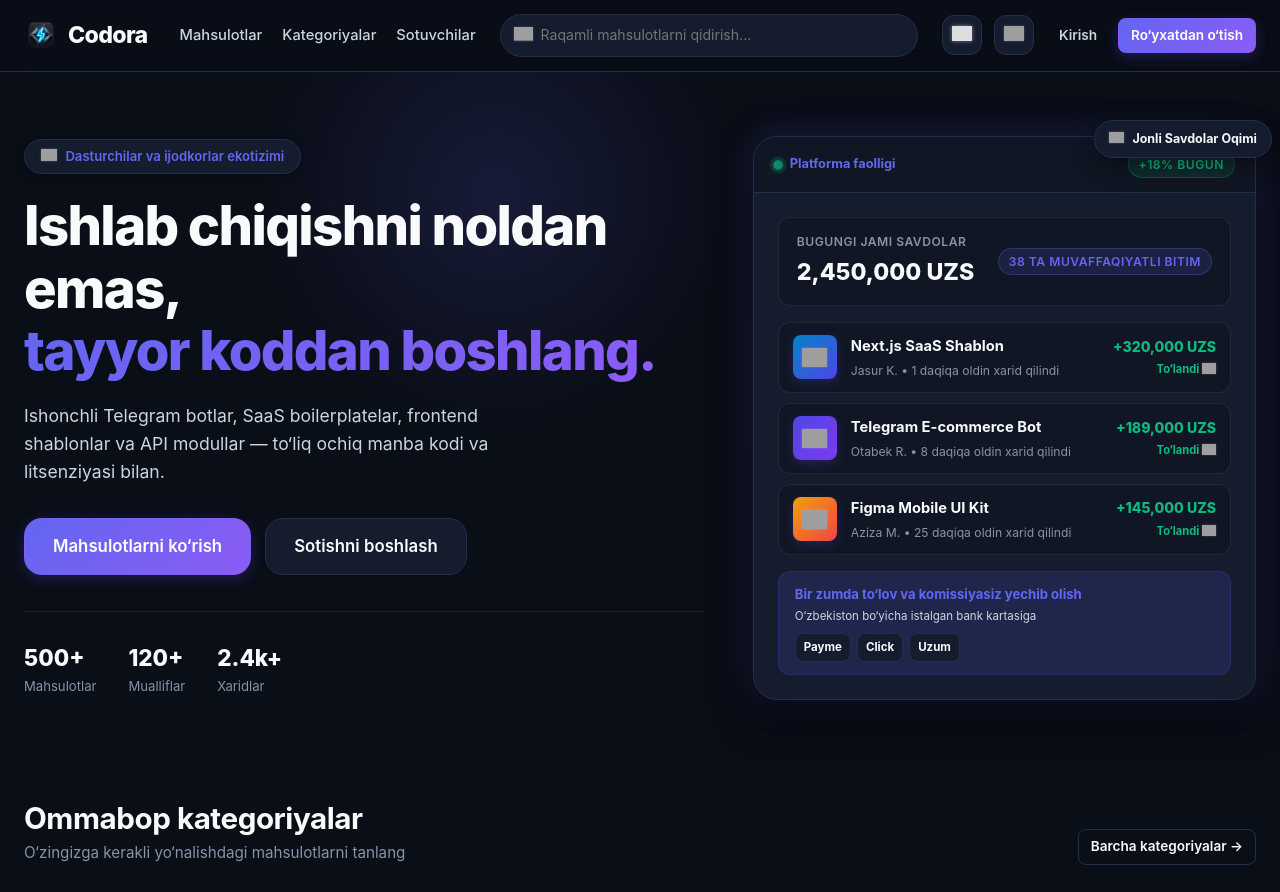
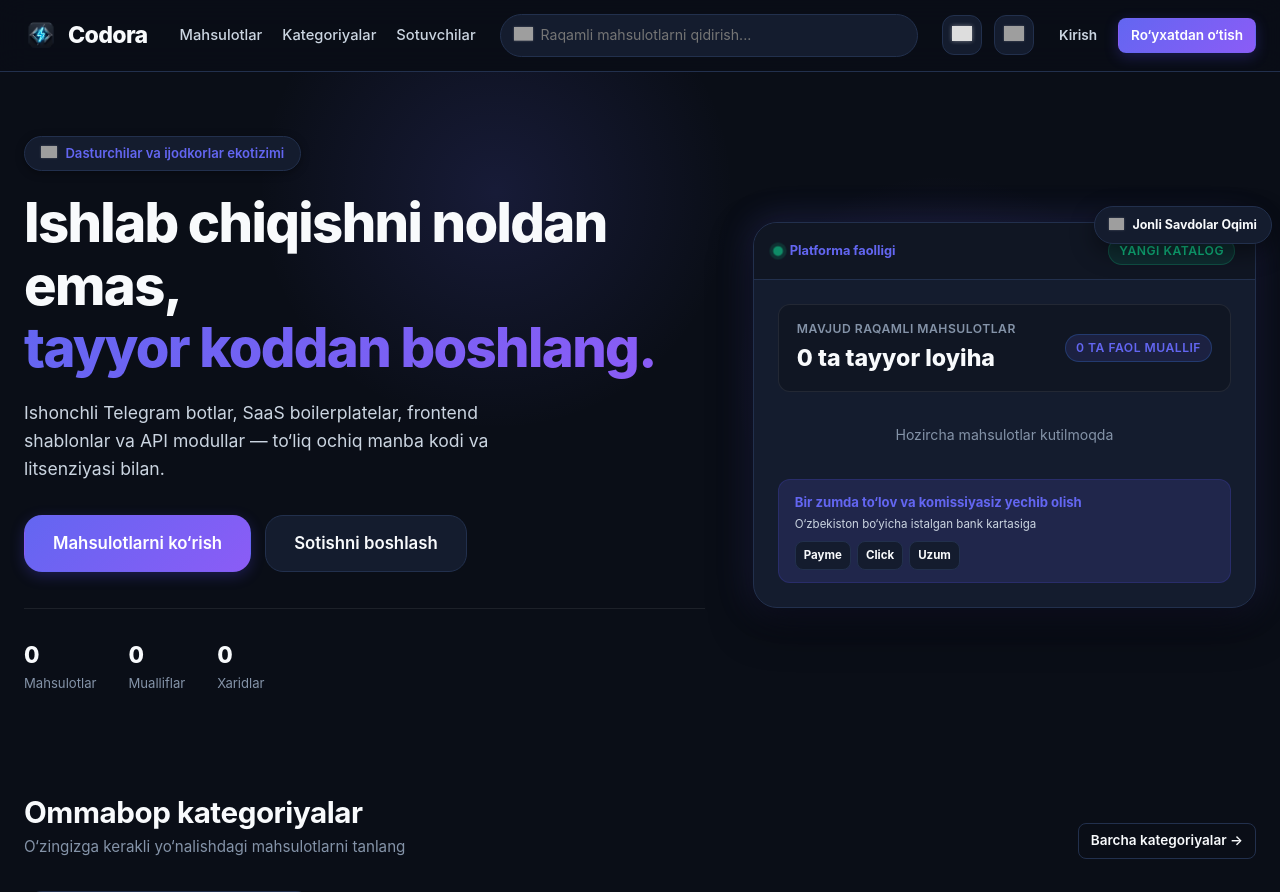
Before and after one commit to OrginalCoder/codora, a Django app: page / in a window 1280 px wide. Shown: the top 892 px of the page. Run offline with Django 4.2, Linux system fonts and the light colour scheme; data that the repository does not hold is empty; some libraries are stand-ins or nearby versions; grey boxes are pictures that could not be loaded.

Commit message:
Dizayn yaxshilandi

```diff
--- a/apps/marketplace/models.py
+++ b/apps/marketplace/models.py
@@ -45,6 +45,8 @@ class Category(models.Model):
 
     @property
     def approved_products_count(self):
+        if hasattr(self, 'approved_count'):
+            return self.approved_count
         return self.products.filter(status='approved').count()
 
 
--- a/apps/marketplace/views.py
+++ b/apps/marketplace/views.py
@@ -3,18 +3,23 @@ from django.shortcuts import render, get_object_or_404, redirect
 from django.http import JsonResponse
 from django.contrib.auth.decorators import login_required
 from django.core.paginator import Paginator
-from django.db.models import Q, F
+from django.db.models import Q, F, Count, Sum
+from django.utils import timezone
 from django.contrib import messages
 from .models import Category, Product, Review, Wishlist, Cart, CartItem, ProductView
 from apps.accounts.models import SellerProfile
-from apps.orders.models import OrderItem
+from apps.orders.models import Order, OrderItem
 from apps.notifications.models import Notification
 
 
 def home_view(request):
-    featured_categories = Category.objects.filter(is_featured=True)[:8]
+    featured_categories = Category.objects.filter(is_featured=True).annotate(
+        approved_count=Count('products', filter=Q(products__status='approved'))
+    )[:8]
     if not featured_categories.exists():
-        featured_categories = Category.objects.all()[:8]
+        featured_categories = Category.objects.all().annotate(
+            approved_count=Count('products', filter=Q(products__status='approved'))
+        )[:8]
 
     approved_products = Product.objects.filter(status='approved').select_related('seller', 'category')
 
@@ -23,16 +28,93 @@ def home_view(request):
     if not best_sellers.exists():
         best_sellers = approved_products.order_by('-rating')[:4]
     new_products = approved_products.order_by('-created_at')[:4]
-    top_creators = SellerProfile.objects.all().order_by('-total_sales', '-rating')[:4]
+    top_creators = SellerProfile.objects.select_related('user').annotate(
+        approved_products_count=Count('products', filter=Q(products__status='approved'))
+    ).order_by('-total_sales', '-rating')[:4]
 
     user_wishlist_ids = set()
     if request.user.is_authenticated:
         user_wishlist_ids = set(Wishlist.objects.filter(user=request.user).values_list('product_id', flat=True))
 
+    total_products_count = approved_products.count()
+    total_sellers_count = SellerProfile.objects.count()
+    total_paid_orders = Order.objects.filter(status='paid')
+    total_sales_count = total_paid_orders.count()
+
+    today_start = timezone.now().replace(hour=0, minute=0, second=0, microsecond=0)
+    today_orders = total_paid_orders.filter(created_at__gte=today_start)
+    today_count = today_orders.count()
+    today_volume = today_orders.aggregate(total=Sum('final_amount'))['total'] or Decimal('0.00')
+
+    all_time_volume = total_paid_orders.aggregate(total=Sum('final_amount'))['total'] or Decimal('0.00')
+
+    if today_count > 0:
+        hero_summary = {
+            'label': 'Bugungi jami savdolar',
+            'value': f"{today_volume:,.0f} UZS",
+            'badge': f"{today_count} ta muvaffaqiyatli bitim",
+            'sub_badge': '+Bugun faol',
+        }
+    elif all_time_volume > 0:
+        hero_summary = {
+            'label': 'Jami muvaffaqiyatli savdolar',
+            'value': f"{all_time_volume:,.0f} UZS",
+            'badge': f"{total_sales_count} ta muvaffaqiyatli bitim",
+            'sub_badge': 'Platforma faol',
+        }
+    else:
+        hero_summary = {
+            'label': 'Mavjud raqamli mahsulotlar',
+            'value': f"{total_products_count} ta tayyor loyiha",
+            'badge': f"{total_sellers_count} ta faol muallif",
+            'sub_badge': 'Yangi katalog',
+        }
+
+    recent_order_items = OrderItem.objects.filter(order__status='paid').select_related(
+        'order__user', 'product__category', 'seller'
+    ).order_by('-order__created_at')[:3]
+
+    hero_activity = []
+    icon_colors = ['hero-icon-blue', 'hero-icon-purple', 'hero-icon-amber']
+
+    if recent_order_items.exists():
+        for idx, item in enumerate(recent_order_items):
+            buyer_user = item.order.user
+            first_n = buyer_user.first_name or buyer_user.username
+            buyer_display = f"{first_n[:7]}..." if len(first_n) > 8 else first_n
+            cat_icon = item.product.category.icon if item.product and item.product.category else '🚀'
+            color_cls = icon_colors[idx % len(icon_colors)]
+
+            hero_activity.append({
+                'icon': cat_icon,
+                'color_class': color_cls,
+                'title': item.product_title,
+                'price': f"+{item.price:,.0f} UZS",
+                'meta': f"{buyer_display} • xarid qilindi",
+                'created_at': item.order.created_at,
+                'status': 'To‘landi ✅',
+                'url': f"/product/{item.product.slug}/" if item.product else '#',
+            })
+    else:
+        top_samples = approved_products.order_by('-rating', '-created_at')[:3]
+        for idx, prod in enumerate(top_samples):
+            color_cls = icon_colors[idx % len(icon_colors)]
+            price_str = "Tekin" if prod.is_free else f"{prod.effective_price:,.0f} UZS"
+            hero_activity.append({
+                'icon': prod.category.icon if prod.category else '💻',
+                'color_class': color_cls,
+                'title': prod.title,
+                'price': price_str,
+                'meta': f"{prod.seller.store_name} • yangi mahsulot",
+                'created_at': prod.created_at,
+                'status': 'Katalogda ✅',
+                'url': f"/product/{prod.slug}/",
+            })
+
     stats = {
-        'products_count': approved_products.count(),
-        'sellers_count': SellerProfile.objects.count(),
-        'sales_count': OrderItem.objects.count(),
+        'products_count': total_products_count,
+        'sellers_count': total_sellers_count,
+        'sales_count': total_sales_count,
     }
 
     return render(request, 'home.html', {
@@ -42,6 +124,8 @@ def home_view(request):
         'new_products': new_products,
         'top_creators': top_creators,
         'stats': stats,
+        'hero_summary': hero_summary,
+        'hero_activity': hero_activity,
         'user_wishlist_ids': user_wishlist_ids,
     })
 
@@ -177,7 +261,9 @@ def product_detail_view(request, slug):
 
 
 def categories_list_view(request):
-    categories = Category.objects.all()
+    categories = Category.objects.annotate(
+        approved_count=Count('products', filter=Q(products__status='approved'))
+    )
     return render(request, 'marketplace/categories_list.html', {'categories': categories})
 
 
@@ -205,7 +291,9 @@ def category_detail_view(request, slug):
 
 
 def sellers_list_view(request):
-    sellers = SellerProfile.objects.all().order_by('-total_sales', '-rating')
+    sellers = SellerProfile.objects.select_related('user').annotate(
+        approved_products_count=Count('products', filter=Q(products__status='approved'))
+    ).order_by('-total_sales', '-rating')
     return render(request, 'marketplace/sellers_list.html', {'sellers': sellers})
 
 
--- a/codora_core/settings.py
+++ b/codora_core/settings.py
@@ -97,7 +97,9 @@ USE_TZ = True
 STATIC_URL = '/static/'
 STATICFILES_DIRS = [BASE_DIR / 'static']
 STATIC_ROOT = BASE_DIR / 'staticfiles'
+os.makedirs(STATIC_ROOT, exist_ok=True)
 STATICFILES_STORAGE = 'whitenoise.storage.CompressedStaticFilesStorage'
+WHITENOISE_USE_FINDERS = True
 
 MEDIA_URL = '/media/'
 MEDIA_ROOT = BASE_DIR / 'media'
--- a/templates/home.html
+++ b/templates/home.html
@@ -31,15 +31,15 @@
 
         <div class="hero-stats">
           <div>
-            <div class="hero-stat-val">{{ stats.products_count|default:"500+" }}</div>
+            <div class="hero-stat-val">{{ stats.products_count }}</div>
             <div class="hero-stat-label">Mahsulotlar</div>
           </div>
           <div>
-            <div class="hero-stat-val">{{ stats.sellers_count|default:"120+" }}</div>
+            <div class="hero-stat-val">{{ stats.sellers_count }}</div>
             <div class="hero-stat-label">Mualliflar</div>
           </div>
           <div>
-            <div class="hero-stat-val">{{ stats.sales_count|default:"2.4k+" }}</div>
+            <div class="hero-stat-val">{{ stats.sales_count }}</div>
             <div class="hero-stat-label">Xaridlar</div>
           </div>
         </div>
@@ -57,62 +57,40 @@
               <span class="hero-live-dot"></span>
               <span>Platforma faolligi</span>
             </div>
-            <span class="badge badge-success">+18% Bugun</span>
+            <span class="badge badge-success">{{ hero_summary.sub_badge }}</span>
           </div>
 
           <div class="hero-preview-body">
             <div class="hero-summary-box">
               <div>
-                <div class="hero-summary-label">Bugungi jami savdolar</div>
-                <div class="hero-summary-value">2,450,000 UZS</div>
+                <div class="hero-summary-label">{{ hero_summary.label }}</div>
+                <div class="hero-summary-value">{{ hero_summary.value }}</div>
               </div>
               <div>
-                <span class="badge badge-primary">38 ta muvaffaqiyatli bitim</span>
+                <span class="badge badge-primary">{{ hero_summary.badge }}</span>
               </div>
             </div>
 
             <div class="hero-showcase-list">
-              <div class="hero-showcase-item">
-                <div class="hero-showcase-icon hero-icon-blue">🚀</div>
-                <div class="hero-showcase-content">
-                  <div class="hero-showcase-top">
-                    <span class="hero-showcase-title">Next.js SaaS Shablon</span>
-                    <span class="hero-showcase-price">+320,000 UZS</span>
+              {% for act in hero_activity %}
+                <a href="{{ act.url }}" class="hero-showcase-item" style="text-decoration: none; color: inherit;">
+                  <div class="hero-showcase-icon {{ act.color_class }}">{{ act.icon }}</div>
+                  <div class="hero-showcase-content">
+                    <div class="hero-showcase-top">
+                      <span class="hero-showcase-title">{{ act.title }}</span>
+                      <span class="hero-showcase-price">{{ act.price }}</span>
+                    </div>
+                    <div class="hero-showcase-bottom">
+                      <span class="hero-showcase-meta">{{ act.meta }} • {{ act.created_at|timesince }} oldin</span>
+                      <span class="hero-showcase-status">{{ act.status }}</span>
+                    </div>
                   </div>
-                  <div class="hero-showcase-bottom">
-                    <span class="hero-showcase-meta">Jasur K. • 1 daqiqa oldin xarid qilindi</span>
-                    <span class="hero-showcase-status">To‘landi ✅</span>
-                  </div>
+                </a>
+              {% empty %}
+                <div style="padding: 16px; text-align: center; color: var(--text-muted); font-size: 0.88rem;">
+                  Hozircha mahsulotlar kutilmoqda
                 </div>
-              </div>
-
-              <div class="hero-showcase-item">
-                <div class="hero-showcase-icon hero-icon-purple">🤖</div>
-                <div class="hero-showcase-content">
-                  <div class="hero-showcase-top">
-                    <span class="hero-showcase-title">Telegram E-commerce Bot</span>
-                    <span class="hero-showcase-price">+189,000 UZS</span>
-                  </div>
-                  <div class="hero-showcase-bottom">
-                    <span class="hero-showcase-meta">Otabek R. • 8 daqiqa oldin xarid qilindi</span>
-                    <span class="hero-showcase-status">To‘landi ✅</span>
-                  </div>
-                </div>
-              </div>
-
-              <div class="hero-showcase-item">
-                <div class="hero-showcase-icon hero-icon-amber">🎨</div>
-                <div class="hero-showcase-content">
-                  <div class="hero-showcase-top">
-                    <span class="hero-showcase-title">Figma Mobile UI Kit</span>
-                    <span class="hero-showcase-price">+145,000 UZS</span>
-                  </div>
-                  <div class="hero-showcase-bottom">
-                    <span class="hero-showcase-meta">Aziza M. • 25 daqiqa oldin xarid qilindi</span>
-                    <span class="hero-showcase-status">To‘landi ✅</span>
-                  </div>
-                </div>
-              </div>
+              {% endfor %}
             </div>
 
             <div class="hero-payout-box">
@@ -151,7 +129,7 @@
           <div class="category-icon-box">{{ cat.icon }}</div>
           <div>
             <h3 class="category-name">{{ cat.name }}</h3>
-            <div class="category-count">{{ cat.approved_products_count }} ta mahsulot</div>
+            <div class="category-count">{{ cat.approved_count|default:cat.approved_products_count }} ta mahsulot</div>
           </div>
         </a>
       {% empty %}
```
